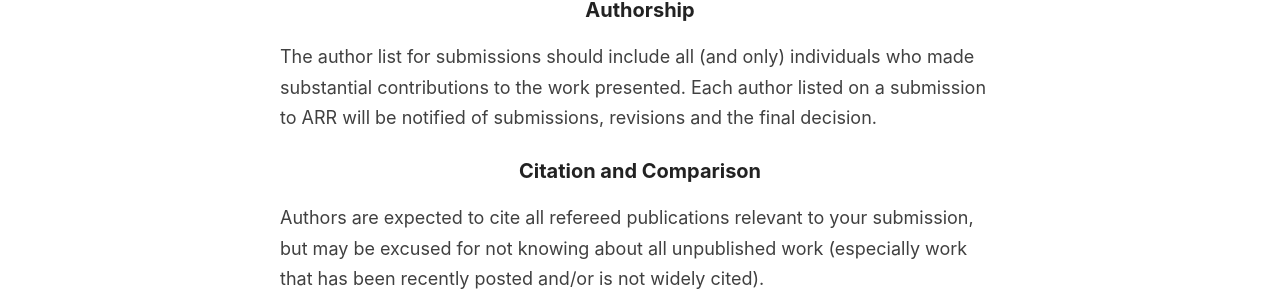
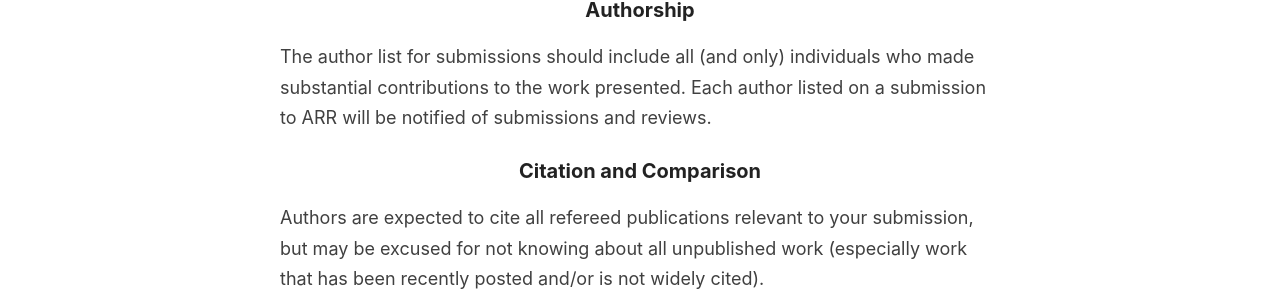
Before and after one commit to amitmerchant1990/reverie, a Jekyll site: the page built from cfp.md, in a window 1280 px wide and 1400 px high, scrolled down 3429 px. Shown: the part 214-514 px from the top of the window. Built offline with Jekyll 4.4.1, drawn with Linux system fonts in a browser that asks for light colours; some of the changed text lies outside the part shown.

Commit message:
Update cfp.md

```diff
--- a/cfp.md
+++ b/cfp.md
@@ -73,7 +73,7 @@ Papers may be accompanied by a resource (software and/or data) described in the
 
 ### Authorship
 
-The author list for submissions should include all (and only) individuals who made substantial contributions to the work presented. Each author listed on a submission to ARR will be notified of submissions, revisions and the final decision.
+The author list for submissions should include all (and only) individuals who made substantial contributions to the work presented. Each author listed on a submission to ARR will be notified of submissions and reviews.
 
 ### Citation and Comparison
 
```
Also changed, not shown: other parts of cfp.md (+1 -1 lines).
